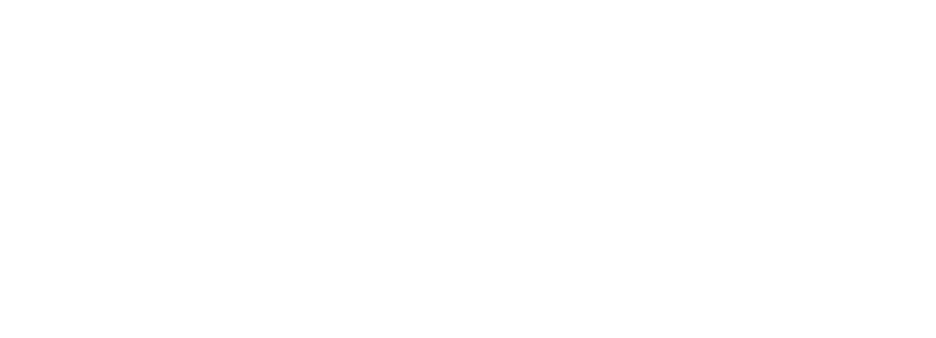
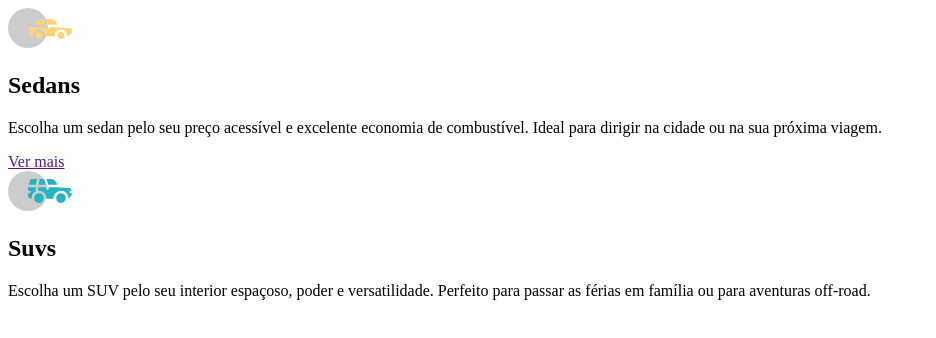
Before and after one commit to brslbrian/carros, a plain HTML site: page index.html in a window 1280 px wide. Shown: the whole page, without its empty margins (0-936 px from the left). Drawn offline with Linux system fonts and the light colour scheme.

Commit message:
desenvolvimento do HTML

```diff
--- a/index.html
+++ b/index.html
@@ -11,16 +11,16 @@
 <body>
     <main>
         <section class="sedans">
-            <img src="" alt="">
-            <h2></h2>
-            <p></p>
-            <a href=""></a>
+            <img src="./imagens/icon-sedans.svg" alt="carro sedans">
+            <h2>Sedans</h2>
+            <p>Escolha um sedan pelo seu preço acessível e excelente economia de combustível. Ideal para dirigir na cidade ou na sua próxima viagem.</p>
+            <a href="">Ver mais</a>
         </section>
 
         <section class="suvs">
-            <img src="" alt="">
-            <h2></h2>
-            <p></p>
+            <img src="./imagens/icon-suvs.svg" alt="carro suv">
+            <h2>Suvs</h2>
+            <p>Escolha um SUV pelo seu interior espaçoso, poder e versatilidade. Perfeito para passar as férias em família ou para aventuras off-road.</p>
             <a href=""></a>
         </section>
 
```
